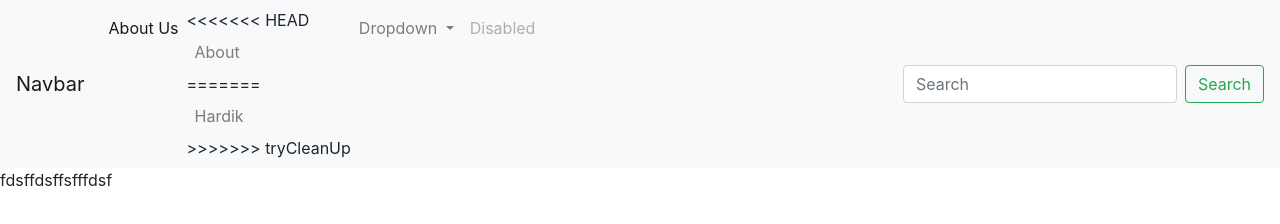
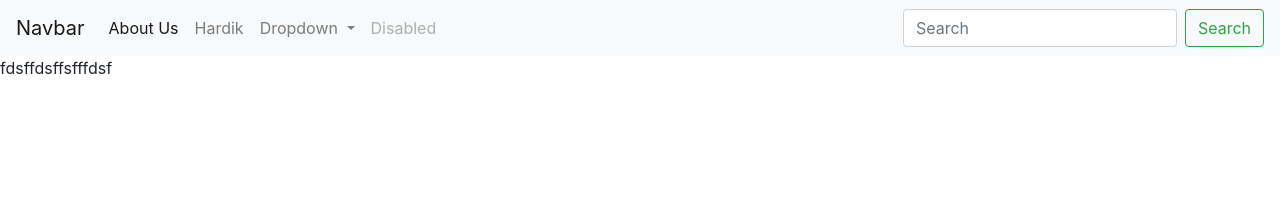
Before and after one commit to hardikgrover/sample-repository, a plain HTML site: page my website/index.html in a window 1280 px wide. Drawn offline with nearby package versions, Linux system fonts and the light colour scheme.

Commit message:
commited

```diff
--- a/my website/index.html
+++ b/my website/index.html
@@ -23,11 +23,9 @@
               <a class="nav-link" href="#">About Us <span class="sr-only">(current)</span></a>
             </li>
             <li class="nav-item">
-<<<<<<< HEAD
-              <a class="nav-link" href="#">About</a>
-=======
-              <a class="nav-link" href="#">Hardik</a>
->>>>>>> tryCleanUp
+              <a class="nav-link" href="#">Hardik
+
+              </a>
             </li>
             <li class="nav-item dropdown">
               <a class="nav-link dropdown-toggle" href="#" id="navbarDropdown" role="button" data-toggle="dropdown" aria-haspopup="true" aria-expanded="false">
```
